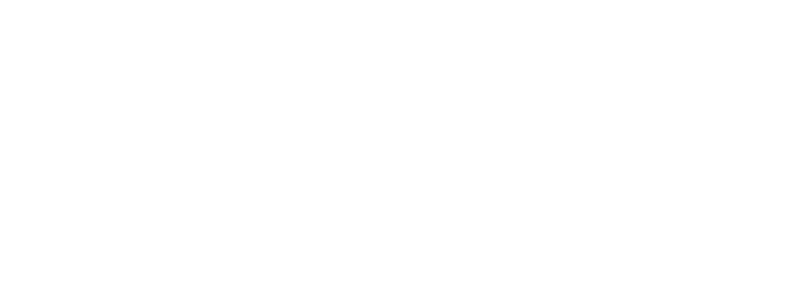
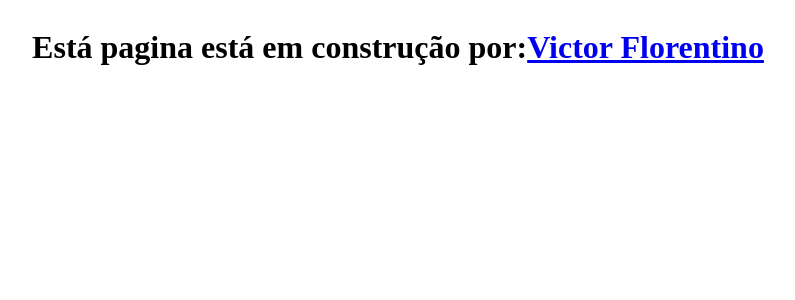
Before and after one commit to victorFlorentino12/tb-news-clone, a Next.js app: page / in a window 1280 px wide. Shown: the top 300 px of the page, without its empty margins (242-1037 px from the left). Built offline with nearby package versions, Linux system fonts and the light colour scheme.

Commit message:
fear: add page of contruction

```diff
--- a/pages/index.js
+++ b/pages/index.js
@@ -1,4 +1,18 @@
 function home() {
-  return console.log("oi");
+  return (
+    <div
+      style={{
+        width: "100%",
+        display: "flex",
+        justifyContent: "center",
+        alignItems: "center",
+      }}
+    >
+      <h1 style={{ fontFamily: "cursive" }}>
+        Está pagina está em construção por:
+        <a href="https://github.com/victorFlorentino12">Victor Florentino</a>
+      </h1>
+    </div>
+  );
 }
 export default home;
```
